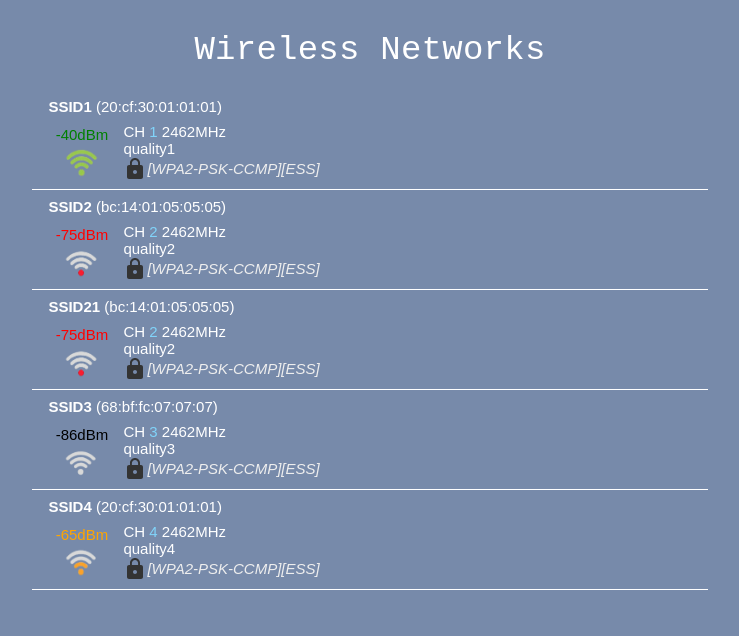
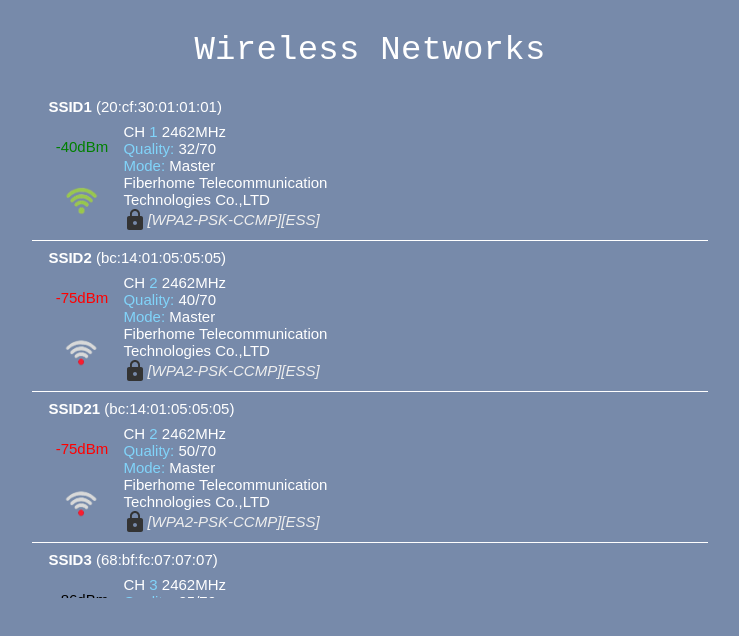
Before and after one commit to ionut98/wifi-analyser, a React (Create React App) app: page / in a window 1280 px wide. Shown: the top 636 px of the page, without its empty margins (270-1009 px from the left). Built offline with nearby package versions, Linux system fonts and the light colour scheme.

Commit message:
[IMPROVEMENT] new fields done

```diff
--- a/src/components/NetworkItem.jsx
+++ b/src/components/NetworkItem.jsx
@@ -43,6 +43,9 @@ const NetworkItem = ({
     security,
     apMAC,
     channel,
+    maxQuality,
+    manufacturer,
+    mode,
   } = network;
 
   const computeSignalColor = (signal) =>
@@ -77,7 +80,13 @@ const NetworkItem = ({
         <Grid item xs={9}>
           <Grid item xs={12} style={{ color: '#fff' }}>
             CH <span style={{ color: '#81d4fa' }}>{channel}</span> {frequency}MHz <br />
-            {quality}
+            <span style={{ color: '#81d4fa' }}>Quality:</span> {quality}/{maxQuality}
+          </Grid>
+          <Grid item xs={12} style={{ color: '#fff' }}>
+            <span style={{ color: '#81d4fa' }}>Mode:</span> {mode}
+          </Grid>
+          <Grid item xs={12} style={{ color: '#fff' }}>
+            {manufacturer}
           </Grid>
           <Grid item xs={12} className={classes.centeredLeft}>
             <Lock style={{
--- a/src/components/NetworksList.jsx
+++ b/src/components/NetworksList.jsx
@@ -35,56 +35,74 @@ const NetworksList = () => {
     {
       ssid: "SSID1",
       signal: -40,
-      quality: "quality1",
+      quality: 32,
       frequency: 2462,
       security: "WPA2-PSK-CCMP,ESS",
       apMAC: "20:cf:30:01:01:01",
       channel: 1,
+      manufacturer: 'Fiberhome Telecommunication Technologies Co.,LTD',
+      maxQuality: 70,
+      mode: 'Master',
     },
     {
       ssid: "SSID2",
       signal: -75,
-      quality: "quality2",
+      quality: 40,
       frequency: 2462,
       security: "WPA2-PSK-CCMP,ESS",
       apMAC: "bc:14:01:05:05:05",
       channel: 2,
+      manufacturer: 'Fiberhome Telecommunication Technologies Co.,LTD',
+      maxQuality: 70,
+      mode: 'Master',
     },
     {
       ssid: "SSID21",
       signal: -75,
-      quality: "quality2",
+      quality: 50,
       frequency: 2462,
       security: "WPA2-PSK-CCMP,ESS",
       apMAC: "bc:14:01:05:05:05",
       channel: 2,
+      manufacturer: 'Fiberhome Telecommunication Technologies Co.,LTD',
+      maxQuality: 70,
+      mode: 'Master',
     },
     {
       ssid: "SSID3",
       signal: -86,
-      quality: "quality3",
+      quality: 25,
       frequency: 2462,
       security: "WPA2-PSK-CCMP,ESS",
       apMAC: "68:bf:fc:07:07:07",
       channel: 3,
+      manufacturer: 'Fiberhome Telecommunication Technologies Co.,LTD',
+      maxQuality: 70,
+      mode: 'Master',
     },
     {
       ssid: "SSID4",
       signal: -65,
-      quality: "quality4",
+      quality: 45,
       frequency: 2462,
       security: "WPA2-PSK-CCMP,ESS",
       apMAC: "20:cf:30:01:01:01",
       channel: 4,
+      manufacturer: 'Fiberhome Telecommunication Technologies Co.,LTD',
+      maxQuality: 70,
+      mode: 'Master',
     },
     {
       ssid: "SSID5",
       signal: -57,
-      quality: "quality5",
+      quality: 21,
       frequency: 2462,
       security: "WPA2-PSK-CCMP+TKIP,ESS,WPP",
       apMAC: "20:cf:30:01:01:01",
       channel: 5,
+      manufacturer: 'Fiberhome Telecommunication Technologies Co.,LTD',
+      maxQuality: 70,
+      mode: 'Master',
     },
   ]);
 
```
Also changed, not shown: 1 other file (tests, documents, lock files or other folders).
